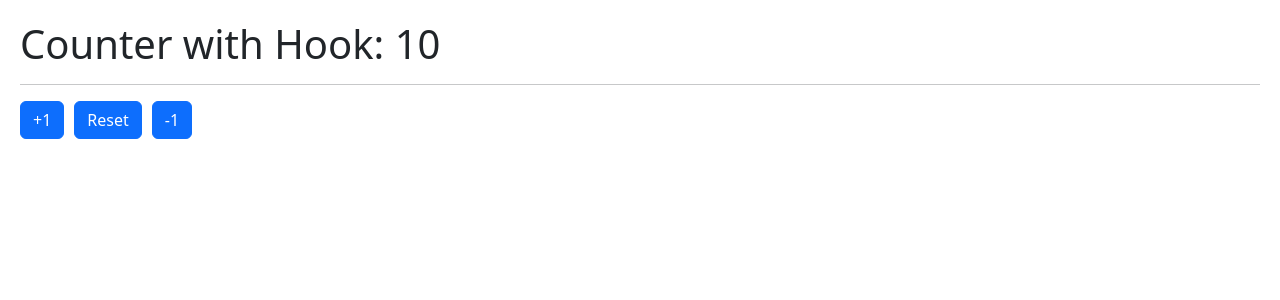
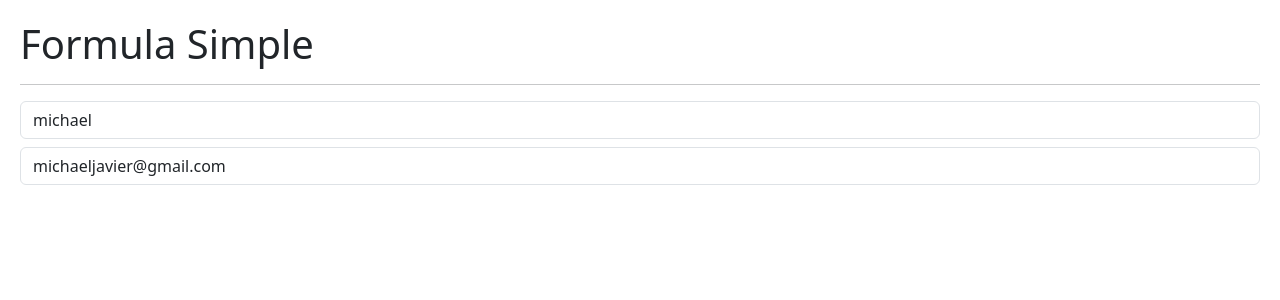
Before and after one commit to michaeljav/React_MERN, a React (Vite) app in the folder 05-hook-app/: page / in a window 1280 px wide. Shown: the top 300 px of the page. Built offline with nearby package versions, Linux system fonts and the light colour scheme.

Commit message:
form value

```diff
--- /dev/null
+++ b/05-hook-app/src/02-useEffect/SimpleForms.jsx
@@ -0,0 +1,42 @@
+import React, { useState } from 'react';
+
+export const SimpleForms = () => {
+  const [formState, setFormState] = useState({
+    username: 'michael',
+    email: 'michaeljavier@gmail.com',
+  });
+
+  const { username, email } = formState;
+
+  //del evento desestruct target
+  const onInputChange = ({ target }) => {
+    const { name, value } = target;
+    setFormState({
+      ...formState,
+      [name]: value,
+    });
+  };
+
+  return (
+    <>
+      <h1>Formula Simple</h1>
+      <hr />
+      <input
+        type='text'
+        className='form-control'
+        placeholder='Username'
+        name='username'
+        value={username}
+        onChange={onInputChange}
+      />
+      <input
+        type='email'
+        className='form-control mt-2'
+        placeholder='michaeljm@gmail.com'
+        name='email'
+        value={email}
+        onChange={onInputChange}
+      />
+    </>
+  );
+};
--- a/05-hook-app/src/main.jsx
+++ b/05-hook-app/src/main.jsx
@@ -3,11 +3,13 @@ import ReactDOM from 'react-dom/client';
 import './index.css';
 // import { HooksApp } from './HooksApp';
 // import { CounterApp } from './01-useState/CounterApp';
-import { CounterWithCustomHook } from './01-useState/CounterWithCustomHook';
+// import { CounterWithCustomHook } from './01-useState/CounterWithCustomHook';
+import { SimpleForms } from './02-useEffect/SimpleForms';
 
 ReactDOM.createRoot(document.getElementById('root')).render(
   <React.StrictMode>
-    <CounterWithCustomHook />
+    <SimpleForms />
+    {/* <CounterWithCustomHook /> */}
     {/* <HooksApp /> */}
     {/* <CounterApp /> */}
   </React.StrictMode>
```
